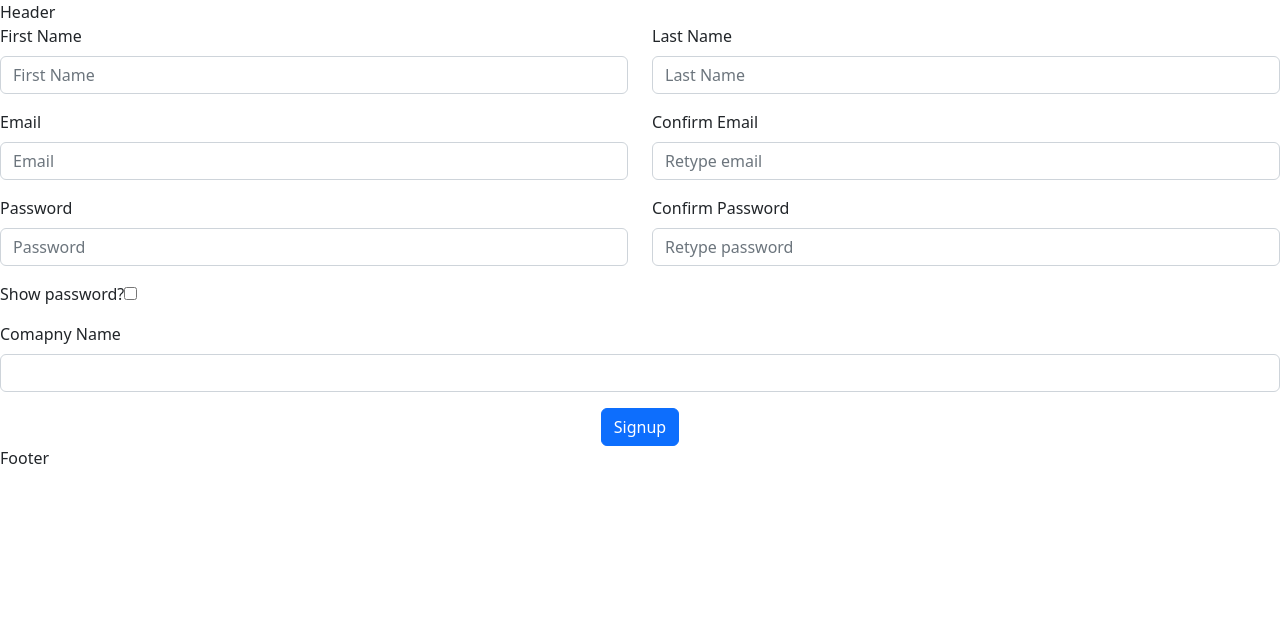
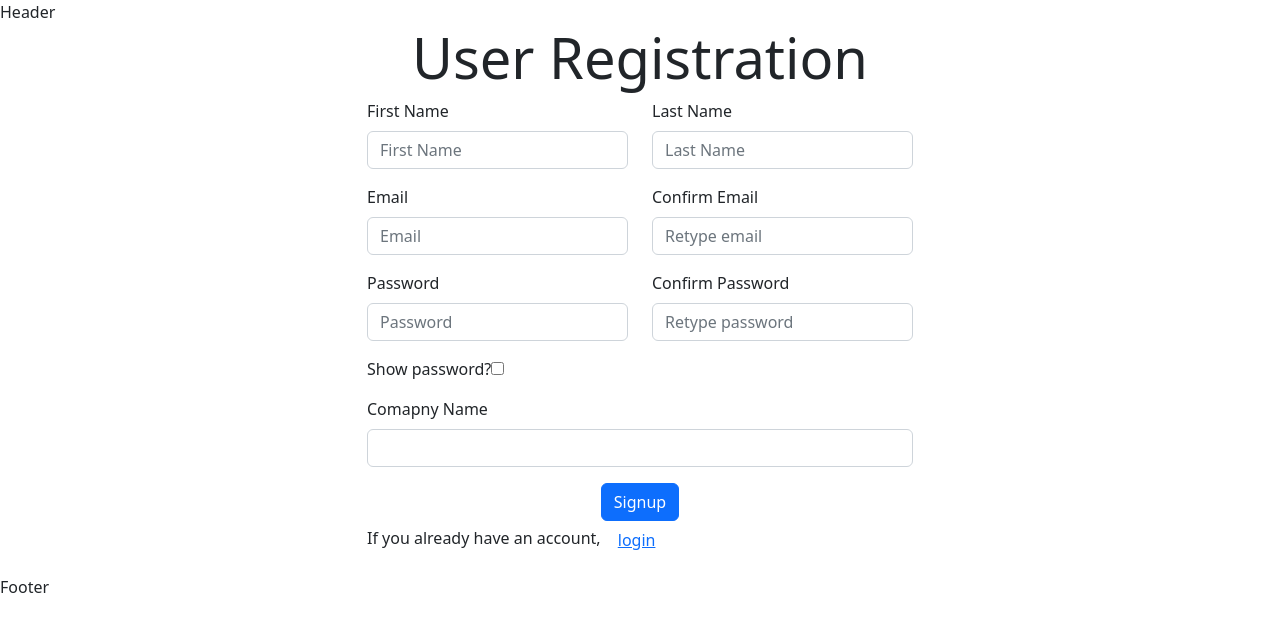
Before and after one commit to tomilayobenson/quickly-account, a React (Create React App) app: page /signup in a window 1280 px wide. Shown: the top 632 px of the page. Built offline with nearby package versions, Linux system fonts and the light colour scheme.

Commit message:
designed profile view and added logic for navigation between views

```diff
--- a/src/App.js
+++ b/src/App.js
@@ -10,11 +10,13 @@ function App() {
   return (
     <>
       <Header />
-      <Routes>
-        <Route path='/' element={<Login />} />
-        <Route path='signup' element={<Signup />} />
-        <Route path='profile' element={<Profile />} />
-      </Routes>
+      <div class="d-flex flex-column justify-content-center">
+        <Routes>
+          <Route path='/' element={<Login />} />
+          <Route path='signup' element={<Signup />} />
+          <Route path='profile' element={<Profile />} />
+        </Routes>
+      </div>
       <Footer />
     </>
   );
--- a/src/components/login/LoginForm.js
+++ b/src/components/login/LoginForm.js
@@ -1,4 +1,5 @@
 import React, { useState } from 'react';
+import { useNavigate } from 'react-router-dom';
 import { Formik, Form, Field, ErrorMessage } from 'formik';
 import { Row, Col, FormGroup, Label, Button } from 'reactstrap';
 import { validateLoginForm } from './validateLoginForm';
@@ -6,7 +7,6 @@ import axios from 'axios';
 import { baseUrl } from '../../shared/baseUrl';
 
 const LoginForm = () => {
-    const [user, setUser] = useState(null);
     const [isShown, setIsShown] = useState(false);
     const togglePassword = () => {
         setIsShown((isShown) => !isShown);
@@ -28,6 +28,7 @@ const LoginForm = () => {
             localStorage.setItem('token', response.data.token);
             // setUser(response.data.user);
             resetForm()
+
         } catch (error) {
             console.error(error);
             console.log('User login failed');
--- a/src/components/signup/SignupForm.js
+++ b/src/components/signup/SignupForm.js
@@ -1,4 +1,5 @@
-import React, { useState } from 'react';
+import React, { useEffect, useState } from 'react';
+import { useNavigate } from 'react-router-dom';
 import { Formik, Form, Field, ErrorMessage } from 'formik';
 import { Col, FormGroup, Label, Button } from 'reactstrap';
 import { validateSignupForm } from './validateSignupForm';
@@ -6,9 +7,9 @@ import axios from 'axios';
 import { baseUrl } from '../../shared/baseUrl';
 import { inject, observer } from 'mobx-react';
 
-const SignupForm = ({store}) => {
-    const [user, setUser] = useState(null);
+const SignupForm = ({ store }) => {
     const [isShown, setIsShown] = useState(false);
+    const navigate = useNavigate()
     const togglePassword = () => {
         setIsShown(!isShown);
     };
@@ -32,12 +33,17 @@ const SignupForm = ({store}) => {
             console.log(response.data);
             localStorage.setItem('token', response.data.token);
             store.updateUser(response.data.user);
-            resetForm();
+            // resetForm();
         } catch (error) {
             console.error(error);
             console.log('User signup failed');
         }
     }
+    useEffect(() => {
+        if (store.user) {
+            navigate('/profile');
+        }
+    }, [store.user])
     return (
         <Formik
 
--- a/src/views/Login.js
+++ b/src/views/Login.js
@@ -1,9 +1,20 @@
 import React from 'react'
+import { useNavigate } from 'react-router-dom';
 import LoginForm from '../components/login/LoginForm'
+import { Row, Col, Container,Button } from 'reactstrap'
 
 const Login = () => {
+  const navigate = useNavigate()
   return (
-    <LoginForm />
+    <Container>
+      <Row>
+      <h3 className="text-center display-4">User Sign In</h3>
+        <Col md={{ offset: 3, size: 6 }}>
+          <LoginForm />
+          <p>If you do not have an account, <Button color="link" onClick={() => {navigate('/signup')}}>signup</Button></p>
+        </Col>
+      </Row>
+    </Container>
   )
 }
 
--- a/src/views/Profile.js
+++ b/src/views/Profile.js
@@ -1,17 +1,27 @@
 import React from 'react';
+import { useNavigate } from 'react-router-dom';
 import myAvatar from '../images/avatar.jpeg';
-import { Card, CardBody,CardTitle, CardSubtitle, CardText, Button } from 'reactstrap';
+import { Card, CardBody, CardTitle, CardSubtitle, CardText, Button } from 'reactstrap';
 import { inject, observer } from 'mobx-react';
+import { Row, Col, Container } from 'reactstrap'
 
 const Profile = ({ store }) => {
-  const handleButton=()=>{
+  const navigate = useNavigate()
+  const handleButton = () => {
     localStorage.removeItem('token');
     store.updateUser(null)
   }
+  if (!store.user) {
+    navigate('/')
+  } else{
     return (
+    <Container>
+      <Row>
+        <Col xs = {{offset:1, size:10}} md={{ offset: 4, size: 4 }}>
+        <h3 className="text-center display-5">User Profile</h3>
           <Card
             style={{
-        width: '18rem'
+              width: '100%'
             }}
           >
             <img
@@ -36,7 +46,12 @@ const Profile = ({ store }) => {
               </Button>
             </CardBody>
           </Card>
+        </Col>
+      </Row>
+    </Container>
+
   )
+          }
 }
 
 export default inject('store')(observer(Profile));
--- a/src/views/Signup.js
+++ b/src/views/Signup.js
@@ -1,9 +1,20 @@
 import React from 'react'
+import { useNavigate } from 'react-router-dom';
 import SignupForm from '../components/signup/SignupForm'
+import { Row, Col, Container, Button } from 'reactstrap'
 
 const Signup = () => {
+const navigate = useNavigate()
   return (
-    <SignupForm />
+    <Container>
+      <Row>
+        <Col md={{ offset: 3, size: 6 }}>
+        <h3 className="text-center display-4">User Registration</h3>
+          <SignupForm />
+          <p>If you already have an account, <Button color="link" onClick={() => {navigate('/')}}>login</Button></p>
+        </Col>
+      </Row>
+    </Container>
   )
 }
 
```
Lines whose indentation alone changed are shown as unchanged.
